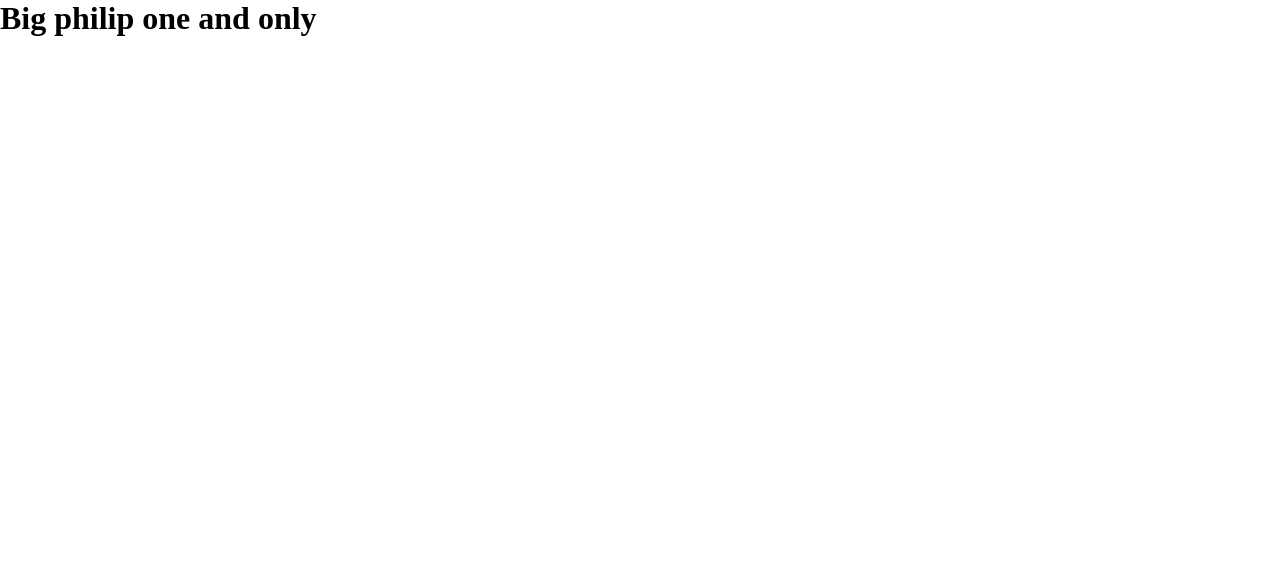
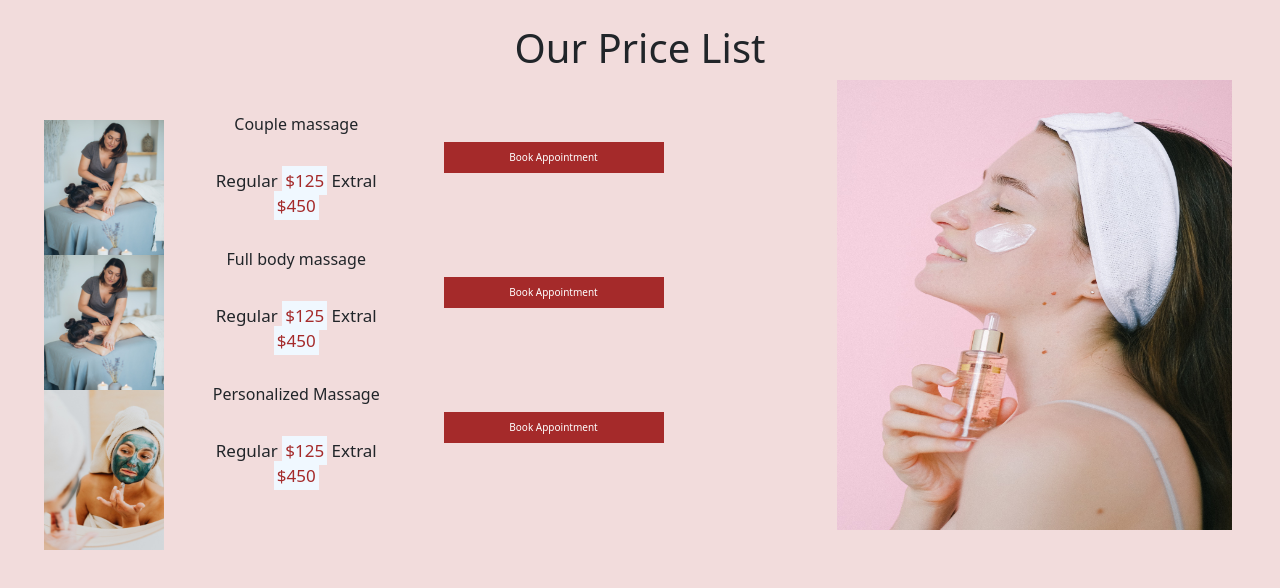
Before and after one commit to WinPraise/Team-Project, a plain HTML site: page services.html in a window 1280 px wide. Drawn offline with nearby package versions, Linux system fonts and the light colour scheme; files that its build step writes are made by us from their sources.

Commit message:
i add services

```diff
--- a/css/services.css
+++ b/css/services.css
@@ -0,0 +1,140 @@
+ img {
+            width: 100%;
+            transition: transform 0.5s ease;
+        }
+        img:hover{
+            transform: scale(1.1);
+        }
+        .container-fluid{
+            /* border: 1px solid black; */
+            height: 400px;
+            gap: 5px;
+            width: 70%;
+            padding-top: 7px !important;
+            padding-right: 4px !important;
+            padding: 7px;
+            background-color: rgb(242, 220, 220);
+            padding: 300px !important;
+            position: relative;
+            position: absolute;
+
+        }
+        .contain{
+            border: 1px solid black;
+        }
+        .leftbox{
+            height: 380px;
+            width: 530px !important;
+            padding-left: 20px !important;
+            position: relative;
+
+        }
+        .rightbox{
+            /* border: 1px solid black; */
+            height: 100%;
+            margin-right: 15px !important;
+            /* position: absolute; */
+
+        }
+
+        .littlebox{
+        height: 50px !important;
+        /* border: 1px solid black; */
+         margin-top: 40px !important;
+
+        }
+
+        .littleboxu{
+            height:100px ;
+            margin-left:40px !important;
+            margin-top:35px !important;
+            text-align: center;
+            font-size:17px !important;
+        }
+
+        h6{
+            text-align: center;
+        }
+
+        .rightpic{
+            height: 450px;
+            /* justify-content: center !important; */
+            /* object-fit:contain; */
+            width: 100%;
+            margin-right: 15px !important;
+            /* position: absolute; */
+
+        }
+        .littlebox1{
+            height: 20vh;
+            width: 120px !important;
+            margin-bottom: 60px !important;
+        }
+
+        .littlebox2{
+            height: 20vh;
+            width: 120px;
+            margin-bottom: 60px !important;
+        }
+
+        .littlebox3{
+            height: 20vh;
+            width: 120px;
+            margin-bottom: 60px !important;
+        }
+
+        span{
+            background-color: aliceblue;
+            color: brown;
+            padding: 3px !important;
+        }
+
+        .sss{
+            height: 14px;
+            width: 15px;
+            margin-top: 19px;
+            position: absolute;
+            /* position: relative; */
+        }
+
+        .pppp{
+            font-size: 8px;
+            margin-left: 19px;
+            position: relative;
+            position: absolute;
+             margin-top: 19px;
+
+        }
+
+        a{
+            text-decoration: none !important;
+            background-color: brown;
+            /* border: solid black; */
+            font-size: 10px !important;
+            text-align: center !important;
+            position: absolute;
+            margin-top: 22px;
+            color: white !important;
+            padding: 8px;
+            width: 220px !important;
+        }
+
+        h1{
+            text-align: center;
+
+        }
+
+         @media screen and (max-width:756px) {
+            .containe{
+                width: 100% !important;
+            }
+
+            .contain{
+                display: block !important;
+            }
+
+            .container-fluid{
+                height: auto;
+            }
+
+        }
--- a/services.html
+++ b/services.html
@@ -5,11 +5,71 @@
     <meta charset="UTF-8">
     <meta name="viewport" content="width=\\\, initial-scale=1.0">
     <title>Document</title>
-    <link rel="stylesheet" href="style.css">
+    <link rel="stylesheet" href="./css/services.css">
+     <link href="https://cdn.jsdelivr.net/npm/bootstrap@5.3.8/dist/css/bootstrap.min.css" rel="stylesheet" integrity="sha384-sRIl4kxILFvY47J16cr9ZwB07vP4J8+LH7qKQnuqkuIAvNWLzeN8tE5YBujZqJLB" crossorigin="anonymous">
+    <script src="https://cdn.jsdelivr.net/npm/bootstrap@5.3.8/dist/js/bootstrap.bundle.min.js" integrity="sha384-FKyoEForCGlyvwx9Hj09JcYn3nv7wiPVlz7YYwJrWVcXK/BmnVDxM+D2scQbITxI" crossorigin="anonymous"></script>
 </head>
 <body>
+     <div class="  container-fluid p-4" style="min-height: 100vh;">
 
-<h1>Big philip one and only</h1>
+        <h1>Our Price List</h1>
+
+        <div>
+
+
+        </div>
+          <!-- <div class="container-fluid"> -->
+            <div class="row gap-5">
+                <div class="col-12 col-md-6 col-lg-3">
+                    <div class="col-8row leftbox">
+                <div class="row gap-4  insidebox">
+                    <div class="col-2 littlebox"><img class="littlebox1" src="./images/image2.jpg" alt=""></div>
+
+
+                    <div class="col-5 littleboxu"> <h6>Couple massage</h6> <br>Regular <span>$125</span> Extral <span>$450</span></div>
+
+                    <div class="col-3 littlebox"> <a href=""><i class="fa-solid fa-cart-arrow-down"></i>Book Appointment  </a> </div>
+
+
+
+
+                </div>
+                <div class="row gap-4  insidebox">
+                    <div class="col-2 littlebox"><img class="littlebox2" src="./images/image2.jpg" alt=""></div>
+
+
+                    <div class="col-5 littleboxu"> <h6> Full body massage</h6> <br> Regular <span>$125</span> Extral <span>$450</span></div>
+
+                    <div class="col-3 littlebox"><a href=""><i class="fa-solid fa-cart-arrow-down"></i>Book Appointment  </a></div>
+
+
+
+
+                </div>
+                <div class="row gap-4  insidebox">
+                    <div class="col-2 littlebox"><img class="littlebox3" src="./images/image3.jpg" alt=""></div>
+
+
+                    <div class="col-5 littleboxu"> <h6>Personalized Massage</h6>  <br>Regular <span>$125</span> Extral <span>$450</span> </div>
+
+                    <div class="col-3 littlebox "><a href=""><i class="fa-solid fa-cart-arrow-down"></i>Book Appointment  </a></div>
+
+
+
+
+                </div>
+            </div>
+
+                </div>
+
+
+             <div class="col-md-4 mx-4 rightbox ms-auto"><img class="rightpic" src="./images/image4.jpg" alt=""></div>
+        </div>
+          </div>
+
+
+
+     </div>
 
 </body>
 </html>
```
Also changed, not shown: images/image1.jpg (added), images/image2.jpg (added), images/image3.jpg (added), images/image4.jpg (added).
